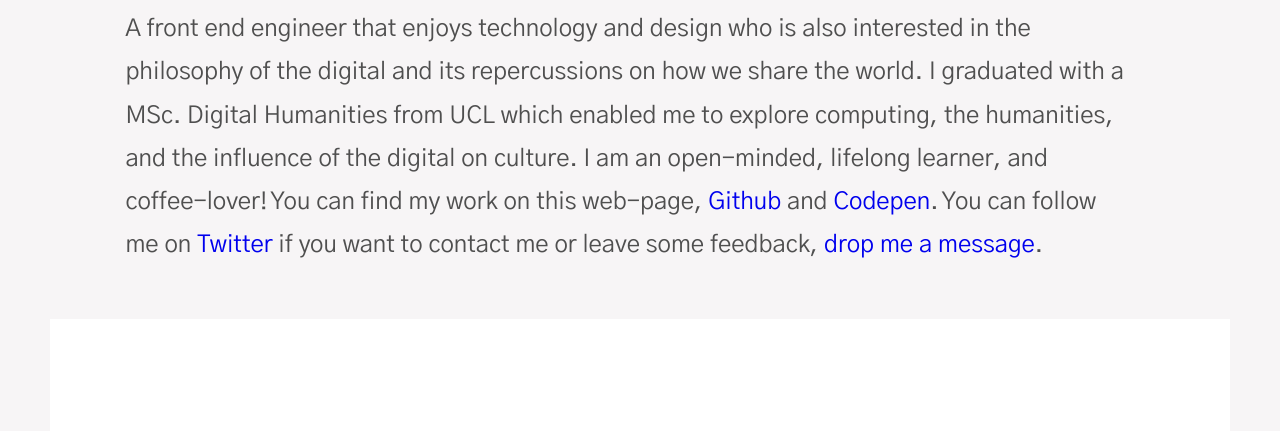
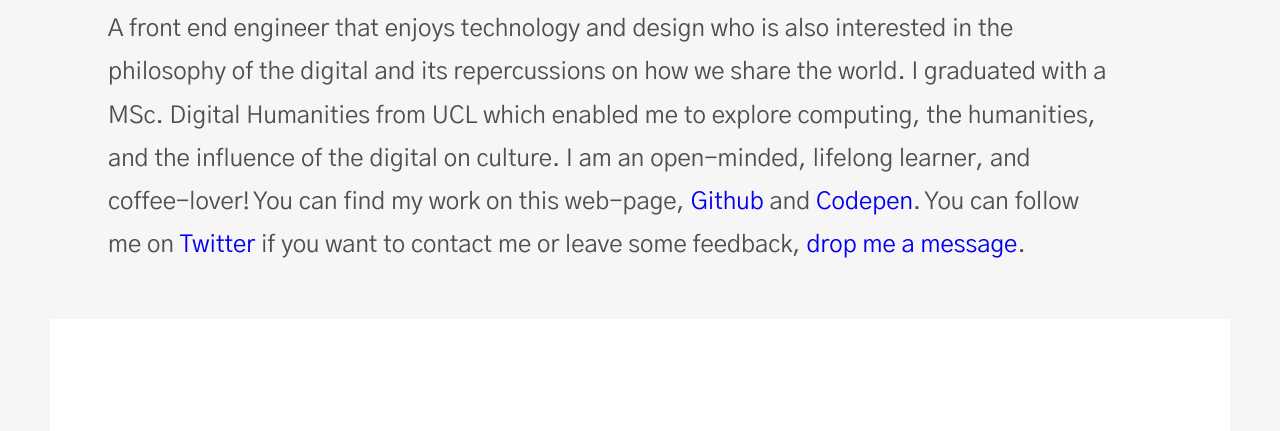
Before and after one commit to andreadsw/andreadsw.github.io, a website: page index.html in a window 1280 px wide. Shown: the part 251-682 px from the top of the page. Drawn offline with Linux system fonts and the light colour scheme; files that its build step writes are made by us from their sources.

Commit message:
Fixing spacing

```diff
--- a/src/css/style.css
+++ b/src/css/style.comp.css
@@ -562,7 +562,7 @@ a:hover:before {
   margin-left: -10px; }
 
 .info {
-  margin: 0 50px;
+  margin: 0 30px;
   display: flex;
   align-items: center; }
 
```
Also changed, not shown: 1 other file.
